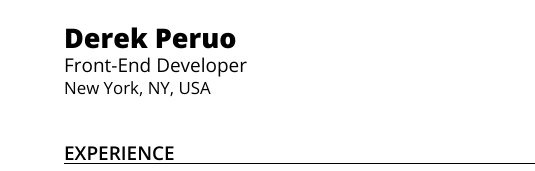
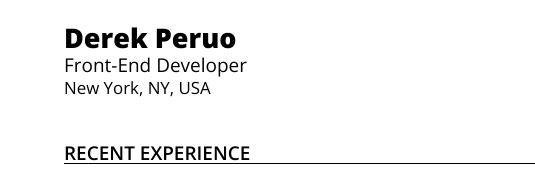
Before and after one commit to dperuo/resume, a plain HTML site: page index.html in a window 1280 px wide. Shown: the top 171 px of the page, 264-799 px from the left. Drawn offline with nearby package versions, Linux system fonts and the light colour scheme; some packages are replaced by stand-ins of ours.

Commit message:
Recent experience

```diff
--- a/index.html
+++ b/index.html
@@ -51,7 +51,7 @@
   </div>
 
   <div class="section" data-dp-used-for="experience">
-    <h4 class="section__heading">EXPERIENCE</h4>
+    <h4 class="section__heading">RECENT EXPERIENCE</h4>
     <div id="work"></div> <!-- LOADED VIA WORK.JSON -->
     <div class="row section__entry">
       <div class="ten col text-left">
```
